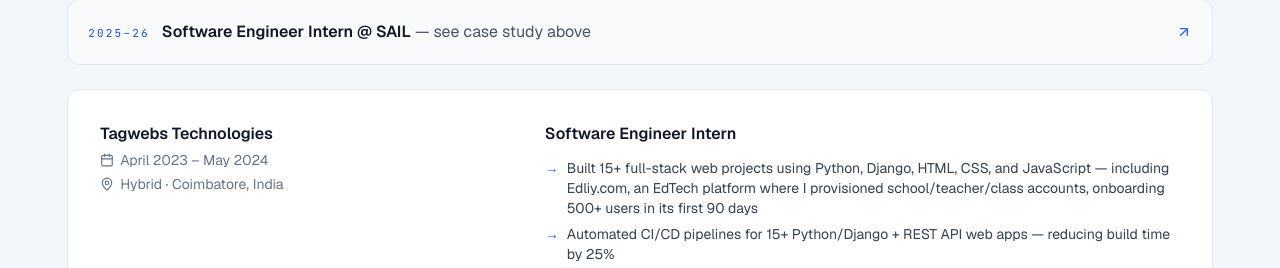
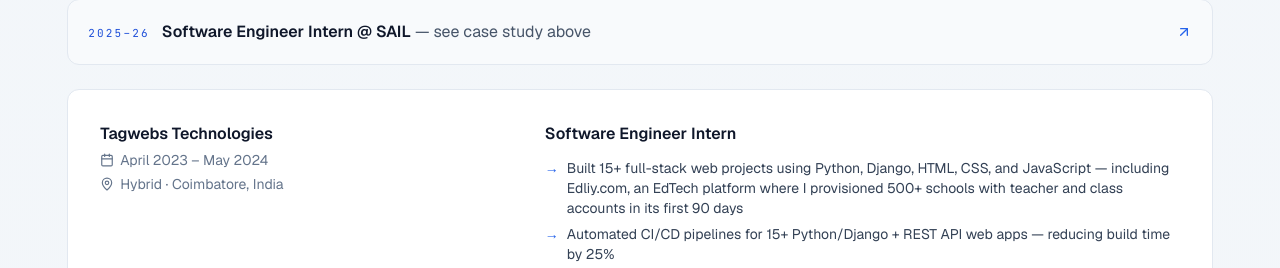
Before and after one commit to Nishanth-G-Palaniswami/Nishanth-G-Palaniswami-Portfolio, a React (Vite) app: page / in a window 1280 px wide. Shown: the part 5700-5968 px from the top of the page. Built offline with nearby package versions, Linux system fonts and the light colour scheme.

Commit message:
content: Edliy — provisioned 500+ schools (client sold, we did account provisioning)

```diff
--- a/src/App.jsx
+++ b/src/App.jsx
@@ -113,7 +113,7 @@
     period: "April 2023 – May 2024",
     location: "Hybrid · Coimbatore, India",
     impact: [
-      "Built 15+ full-stack web projects using Python, Django, HTML, CSS, and JavaScript — including Edliy.com, an EdTech platform where I provisioned school/teacher/class accounts, onboarding 500+ users in its first 90 days",
+      "Built 15+ full-stack web projects using Python, Django, HTML, CSS, and JavaScript — including Edliy.com, an EdTech platform where I provisioned 500+ schools with teacher and class accounts in its first 90 days",
       "Automated CI/CD pipelines for 15+ Python/Django + REST API web apps — reducing build time by 25%",
       "Managed AWS EC2/S3 backends with CloudWatch monitoring, sustaining 99% uptime",
     ],
```
